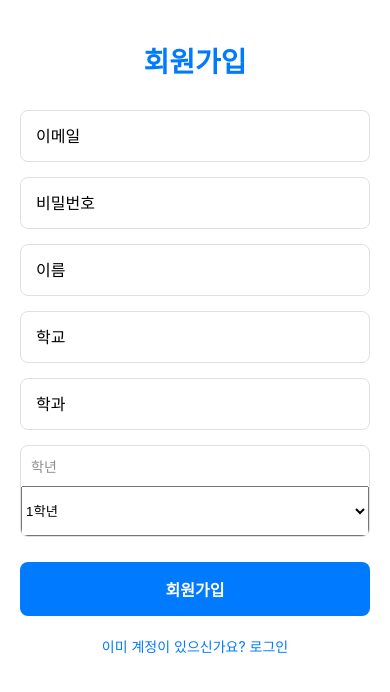
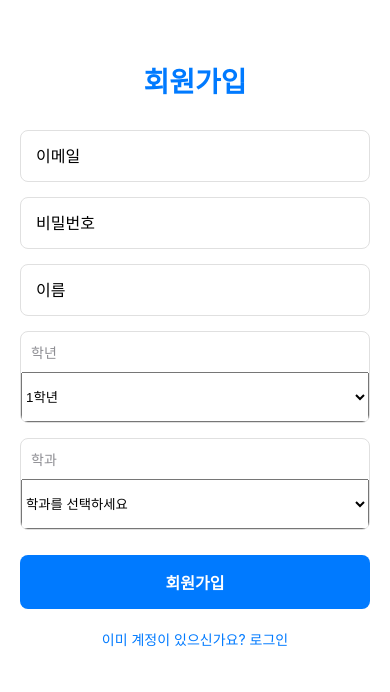
Before and after one commit to jyqaz7548/CertBuddy, a React Native app in the folder frontend/: screen /Register in a window 390 px wide. Shown: the top 692 px of the page. Built offline with nearby package versions, Linux system fonts and the light colour scheme.

Commit message:
Refactor: Remove school input, add department picker
Co-authored-by: jyqaz7548 <jyqaz7548@gmail.com>

```diff
--- a/frontend/src/screens/Auth/RegisterScreen.js
+++ b/frontend/src/screens/Auth/RegisterScreen.js
@@ -16,14 +16,13 @@ export default function RegisterScreen({ navigation }) {
     email: '',
     password: '',
     name: '',
-    school: '',
     department: '',
     grade: '1',
   });
   const { register } = useAuth();
 
   const handleRegister = async () => {
-    if (!formData.email || !formData.password || !formData.name) {
+    if (!formData.email || !formData.password || !formData.name || !formData.department) {
       Alert.alert('오류', '필수 정보를 모두 입력해주세요.');
       return;
     }
@@ -32,6 +31,7 @@ export default function RegisterScreen({ navigation }) {
     const registerData = {
       ...formData,
       grade: parseInt(formData.grade, 10),
+      school: '', // 학교는 빈 문자열로 전송 (백엔드 호환성)
     };
 
     const result = await register(registerData);
@@ -44,7 +44,10 @@ export default function RegisterScreen({ navigation }) {
   };
 
   return (
-    <ScrollView style={styles.container}>
+    <ScrollView
+      style={styles.container}
+      contentContainerStyle={styles.contentContainer}
+    >
       <Text style={styles.title}>회원가입</Text>
 
       <TextInput
@@ -71,20 +74,6 @@ export default function RegisterScreen({ navigation }) {
         onChangeText={(text) => setFormData({ ...formData, name: text })}
       />
 
-      <TextInput
-        style={styles.input}
-        placeholder="학교"
-        value={formData.school}
-        onChangeText={(text) => setFormData({ ...formData, school: text })}
-      />
-
-      <TextInput
-        style={styles.input}
-        placeholder="학과"
-        value={formData.department}
-        onChangeText={(text) => setFormData({ ...formData, department: text })}
-      />
-
       <View style={styles.pickerContainer}>
         <Text style={styles.label}>학년</Text>
         <Picker
@@ -95,7 +84,21 @@ export default function RegisterScreen({ navigation }) {
           <Picker.Item label="1학년" value="1" />
           <Picker.Item label="2학년" value="2" />
           <Picker.Item label="3학년" value="3" />
-          <Picker.Item label="4학년" value="4" />
+        </Picker>
+      </View>
+
+      <View style={styles.pickerContainer}>
+        <Text style={styles.label}>학과</Text>
+        <Picker
+          selectedValue={formData.department}
+          style={styles.picker}
+          onValueChange={(value) => setFormData({ ...formData, department: value })}
+        >
+          <Picker.Item label="학과를 선택하세요" value="" />
+          <Picker.Item label="로봇설계과" value="로봇설계과" />
+          <Picker.Item label="로봇제어과" value="로봇제어과" />
+          <Picker.Item label="로봇소프트웨어과" value="로봇소프트웨어과" />
+          <Picker.Item label="로봇정보통신과" value="로봇정보통신과" />
         </Picker>
       </View>
 
@@ -116,15 +119,17 @@ export default function RegisterScreen({ navigation }) {
 const styles = StyleSheet.create({
   container: {
     flex: 1,
+    backgroundColor: '#fff',
+  },
+  contentContainer: {
     padding: 20,
-    backgroundColor: '#fff',
+    paddingTop: 60,
   },
   title: {
     fontSize: 28,
     fontWeight: 'bold',
     textAlign: 'center',
     marginBottom: 30,
-    marginTop: 20,
     color: '#007AFF',
   },
   input: {
```
